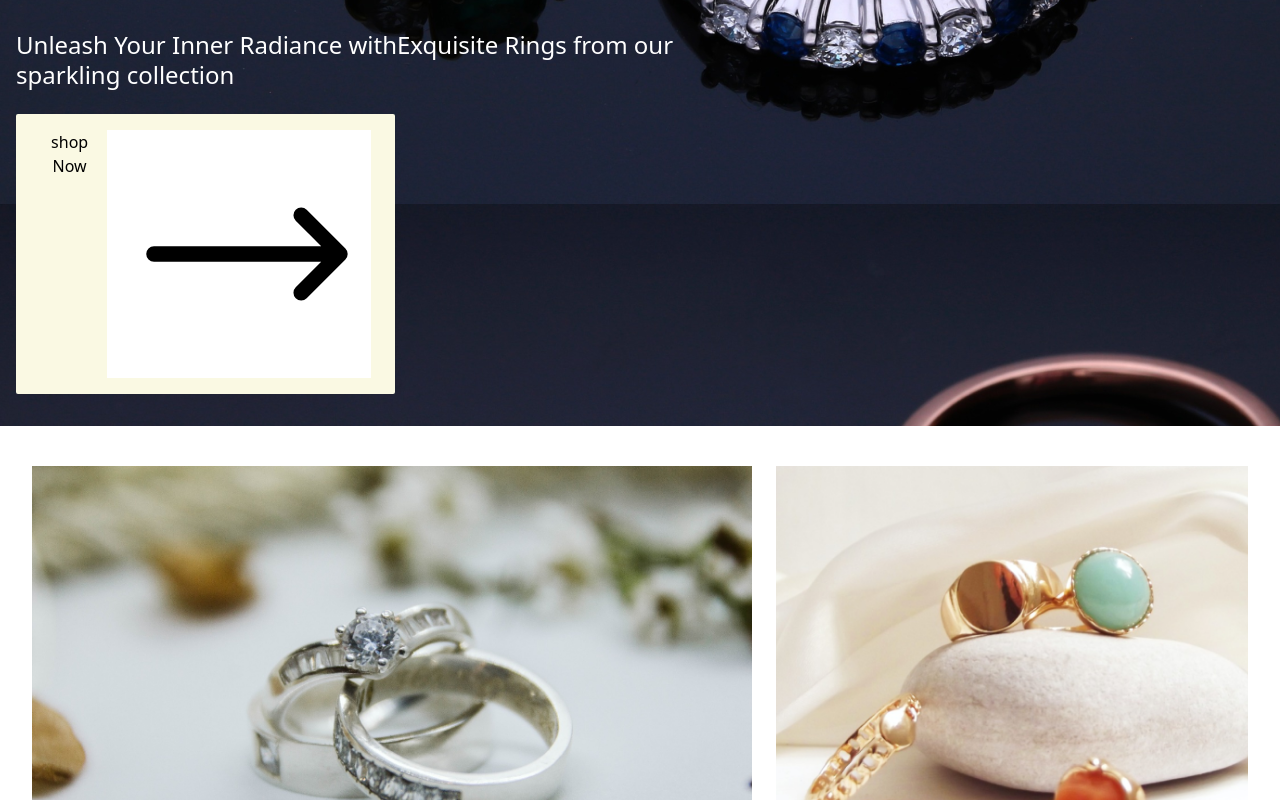
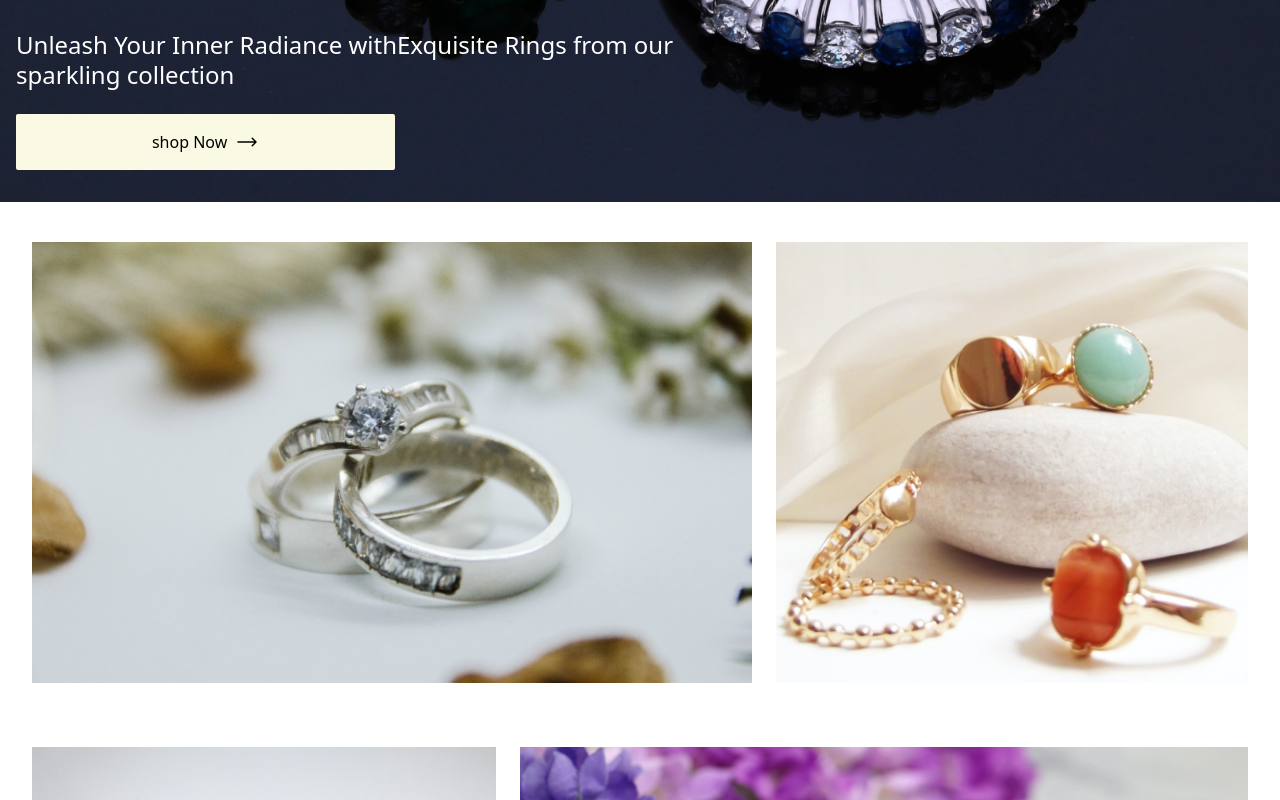
Before and after one commit to michaelteye/ringCommerce, a React (Vite) app: page / in a window 1280 px wide. Shown: the part 780-1580 px from the top of the page. Built offline with nearby package versions, Linux system fonts and the light colour scheme; a web font is replaced by a local one.

Commit message:
pushing the code to netlify

```diff
--- a/src/Components/icons/rightarrow.tsx
+++ b/src/Components/icons/rightarrow.tsx
@@ -4,16 +4,16 @@ function SvgRightarrow(props: React.SVGProps<SVGSVGElement>) {
   return (
     <svg
       xmlns="http://www.w3.org/2000/svg"
-      fill="#eeee"
+      fill="none"
       viewBox="0 0 24 24"
-      stroke-width={1.5}
+      strokeWidth={1.5}
       stroke="currentColor"
       className="w-6 h-6"
       {...props}
     >
       <path
-        stroke-linecap="round"
-        stroke-linejoin="round"
+        strokeLinecap="round"
+        strokeLinejoin="round"
         d="M17.25 8.25L21 12m0 0l-3.75 3.75M21 12H3"
       />
     </svg>
--- a/src/Pages/Home/index.tsx
+++ b/src/Pages/Home/index.tsx
@@ -40,7 +40,7 @@ function Home() {
               <span className='pr-2'>
                   shop Now
               </span>
-              <SvgRightarrow className='pl-4 font-bold bg-white'/>
+              <SvgRightarrow />
             </button>
           </div>
         </div>
```
